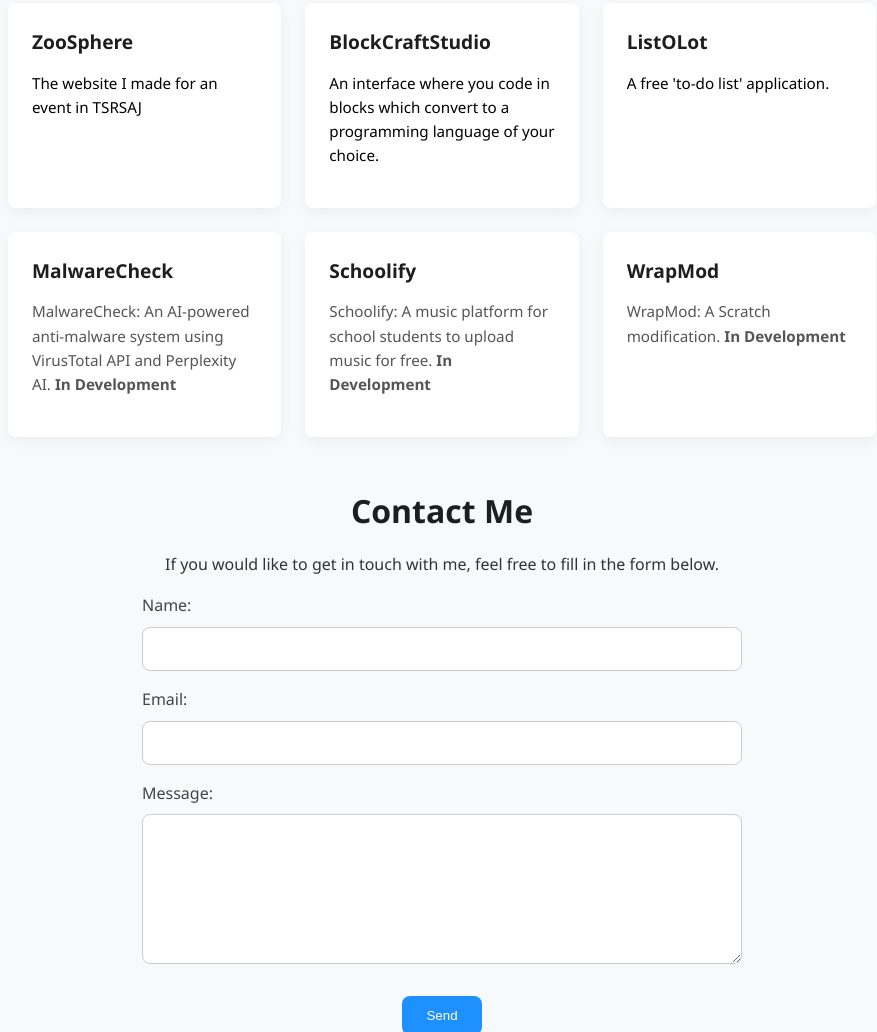
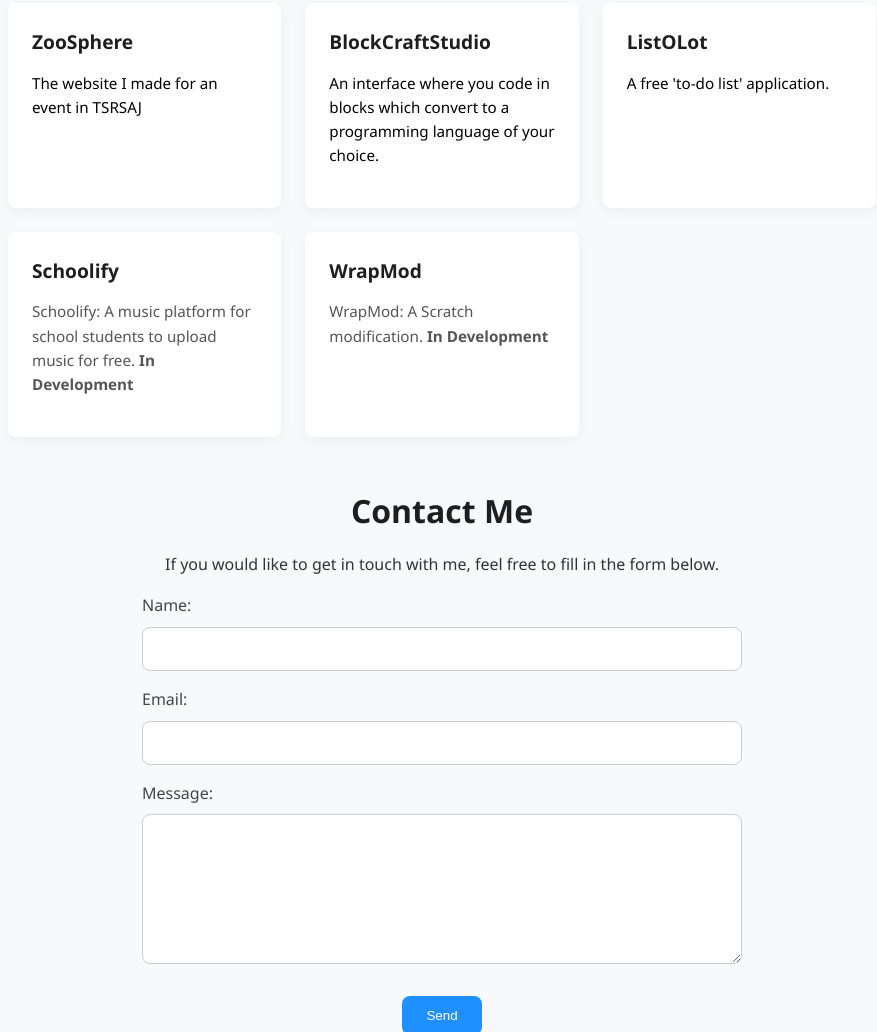
Before and after one commit to athrvtiwari/athrvtiwari.github.io, a plain HTML site: page index.html in a window 1280 px wide. Shown: the part 1303-2335 px from the top of the page, without its empty margins (198-1075 px from the left). Drawn offline with Linux system fonts and the light colour scheme.

Commit message:
Add files via upload

```diff
--- a/index.html
+++ b/index.html
@@ -72,10 +72,6 @@
         <p><a href="https://listolot.netlify.app/" target="_blank">A free 'to-do list' application.</a></p>
       </div>
       <div class="card">
-        <h3>MalwareCheck</h3>
-        <p>MalwareCheck: An AI-powered anti-malware system using VirusTotal API and Perplexity AI. <strong>In Development</strong></p>
-      </div>
-      <div class="card">
         <h3>Schoolify</h3>
         <p>Schoolify: A music platform for school students to upload music for free. <strong>In Development</strong></p>
       </div>
```
